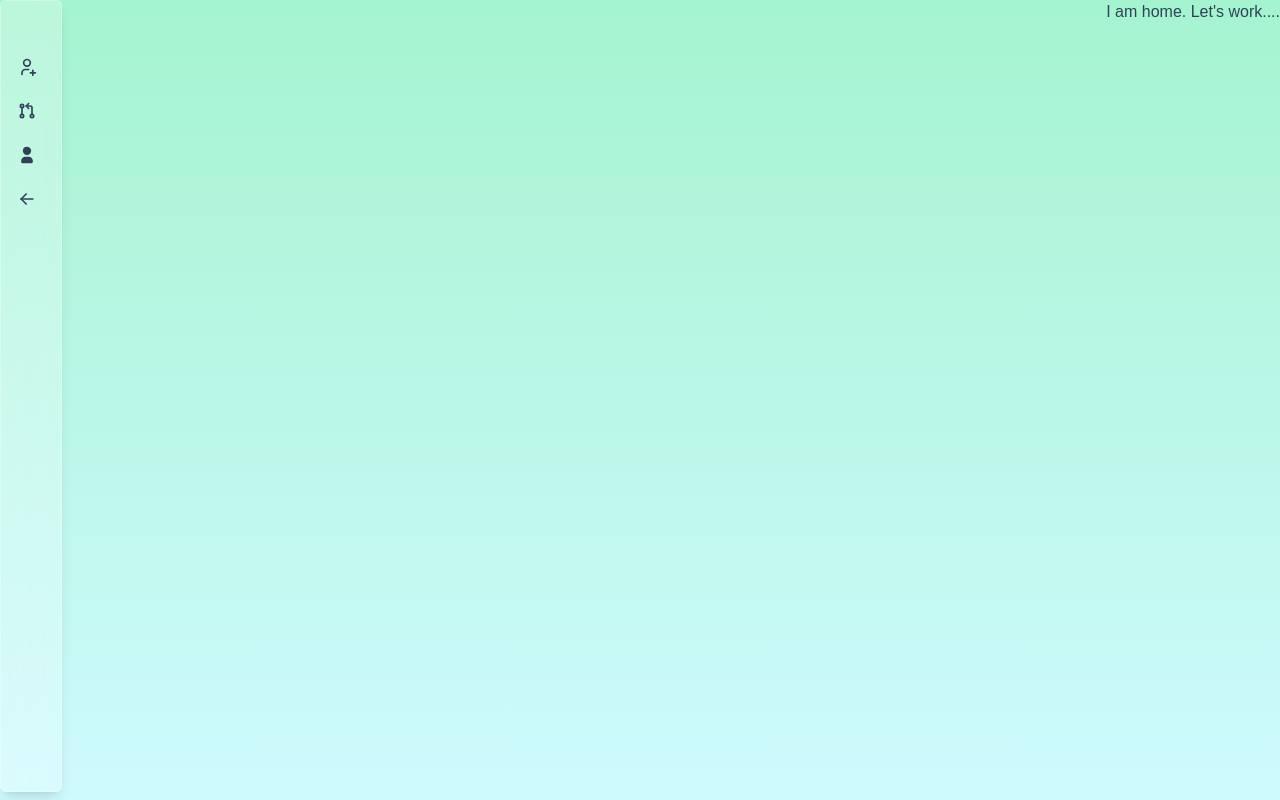
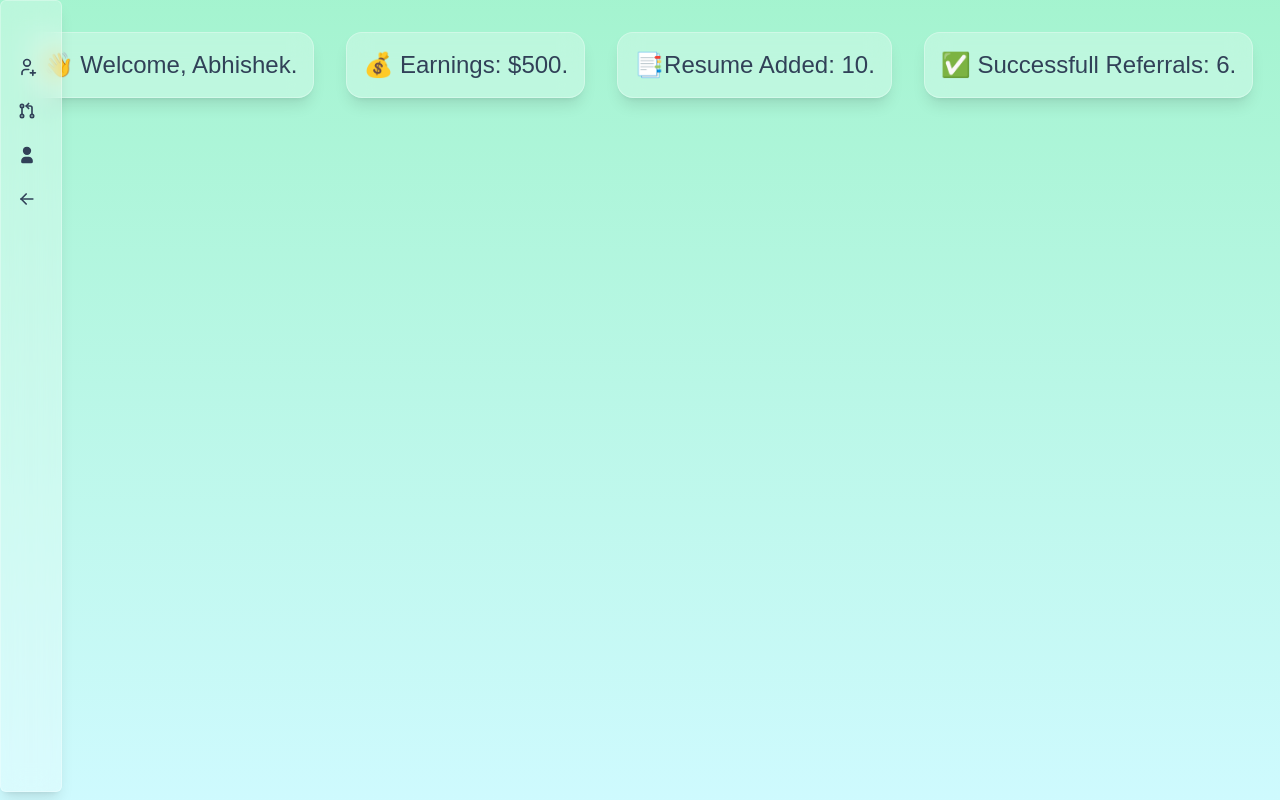
Before and after one commit to Abhishek7Tech/refhire-admin, a Next.js app: page /home in a window 1280 px wide. Built offline with nearby package versions, Linux system fonts and the light colour scheme.

Commit message:
add dashboard items

```diff
--- a/app/home/layout.tsx
+++ b/app/home/layout.tsx
@@ -7,7 +7,7 @@ export default function VerifyLayout({
   children: React.ReactNode;
 }) {
   return (
-    <main className="flex min-h-screen w-full justify-between bg-gradient-to-t from-cyan-100 to-emerald-200 items-start">
+    <main className="flex relative min-h-screen w-full justify-between bg-gradient-to-t from-cyan-100 to-emerald-200 items-start space-x-8">
       <AdminMenu />
       {children}
     </main>
--- a/app/home/page.tsx
+++ b/app/home/page.tsx
@@ -1,3 +1,5 @@
+import Dashboard from "../ui/dashboard/dashboard";
+
 export default function Page() {
-    return <h1 className="text-slate-700">I am home. Let's work....</h1>
+    return <Dashboard />
 }
--- a/app/ui/admin-menu/menu.tsx
+++ b/app/ui/admin-menu/menu.tsx
@@ -18,7 +18,7 @@ import { useState } from "react";
 export function AdminMenu() {
   const menuItems = [
     {
-      label: "Add Talent",
+      label: "Add Resume",
       href: "#",
       icon: <IconUserPlus className="h-5 w-5 shrink-0 text-slate-700 " />,
     },
@@ -47,7 +47,7 @@ export function AdminMenu() {
     <div
       className={cn(
         " flex w-fit flex-col overflow-hidden rounded-md bg-white/25 border border-white/30 shadow-lg backdrop-blur-md md:flex-row",
-        "h-[99vh]" // for your use case, use `h-screen` instead of `h-[60vh]`
+        "h-[99vh] z-10 absolute" // for your use case, use `h-screen` instead of `h-[60vh]`
       )}
     >
       <Sidebar open={open} setOpen={setOpen}>
--- a/app/ui/dashboard/dashboard.tsx
+++ b/app/ui/dashboard/dashboard.tsx
@@ -0,0 +1,33 @@
+function Dashboard() {
+  return (
+    <section className="mt-8 mx-auto">
+      <div className="flex space-x-8">
+        <div className="bg-white/25 border border-white/30 shadow-lg backdrop-blur-md p-4 rounded-2xl w-fit">
+          <h1 className="text-slate-700 font-mukta text-2xl font-medium">
+            👋 Welcome, Abhishek.
+          </h1>
+        </div>
+
+        <div className="bg-white/25 border border-white/30 shadow-lg backdrop-blur-md p-4 rounded-2xl w-fit">
+          <h1 className="text-slate-700 font-mukta text-2xl font-medium">
+            💰 Earnings: $500.
+          </h1>
+        </div>
+
+        <div className="bg-white/25 border border-white/30 shadow-lg backdrop-blur-md p-4 rounded-2xl w-fit">
+          <h1 className="text-slate-700 font-mukta text-2xl font-medium">
+            📑Resume Added: 10.
+          </h1>
+        </div>
+
+        <div className="bg-white/25 border border-white/30 shadow-lg backdrop-blur-md p-4 rounded-2xl w-fit">
+          <h1 className="text-slate-700 font-mukta text-2xl font-medium">
+            ✅ Successfull Referrals: 6.
+          </h1>
+        </div>
+      </div>
+    </section>
+  );
+}
+
+export default Dashboard;
```
